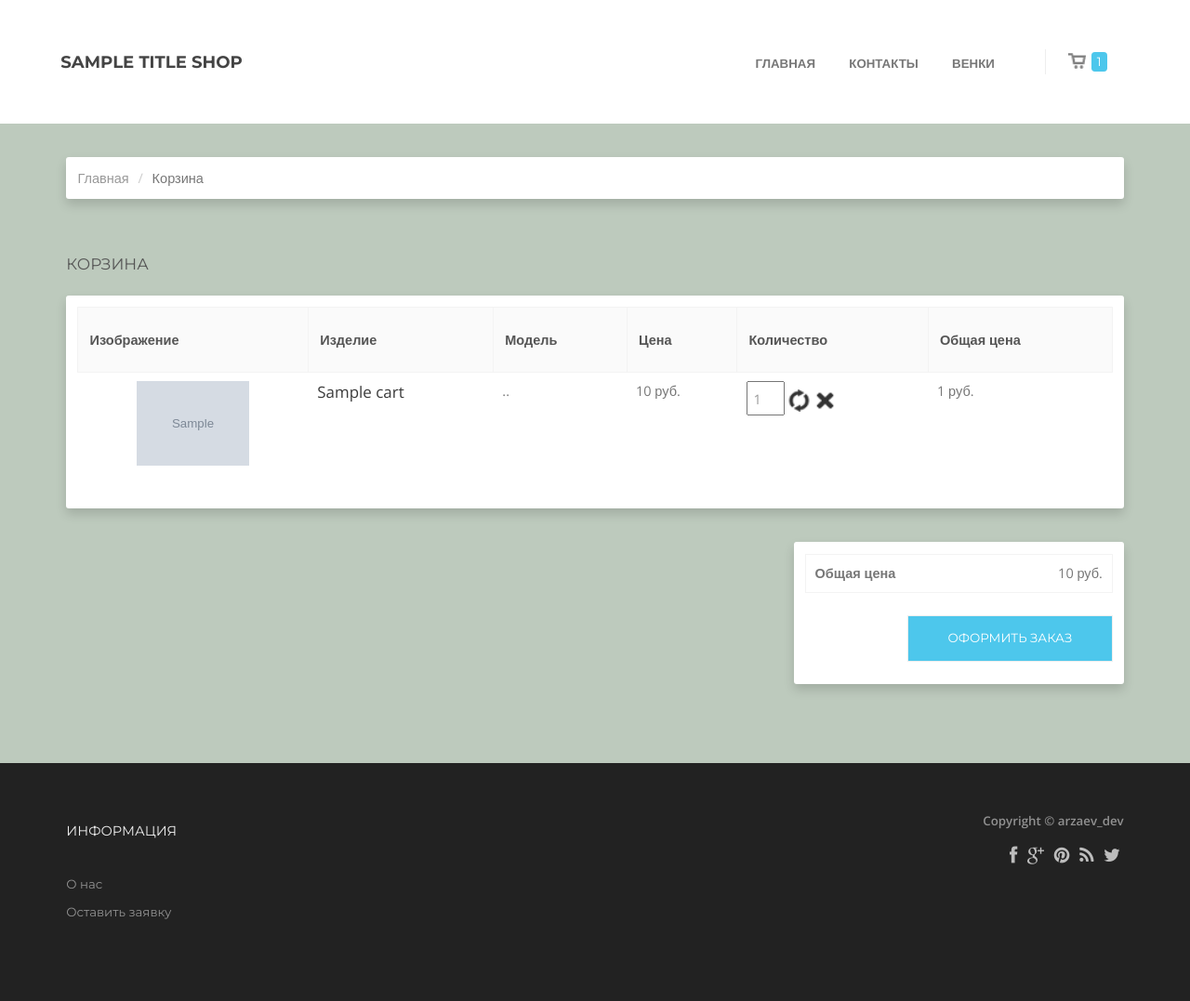
After one commit to arzaev/shop_business, a Django app: template ritualkrsk/shop/templates/cart.html in a window 1280 px wide. The commit adds this page. Shown: the whole page at 93% size. Run offline with Django 3.2, Linux system fonts and the light colour scheme; the template is opened without the code that fills it: most values are stand-ins (such as "Sample title", 1, 10 or a date in 2020); grey boxes marked "Sample" are stand-in pictures; some libraries are stand-ins or nearby versions.

Commit message:
cart done

```diff
--- a/ritualkrsk/shop/templates/base.html
+++ b/ritualkrsk/shop/templates/base.html
@@ -71,7 +71,7 @@
 								</tr>
 							</tbody>
 						  </table>
-						  <div class="checkout"><a href="cart.html" class="ajax_right">Посмотреть корзину</a> | <a href="checkout.html" class="ajax_right">Оформить заказ</a></div>
+						  <div class="checkout"><a href="{% url 'cart' %}" class="ajax_right">Посмотреть корзину</a> | <a href="{% url 'checkout' %}" class="ajax_right">Оформить заказ</a></div>
 						</div>
 					</div>
 			      </li>
--- /dev/null
+++ b/ritualkrsk/shop/templates/cart.html
@@ -0,0 +1,82 @@
+{% extends 'base.html' %}
+{% load static %}
+{% block content %}
+
+<div class="container">
+		<div class="row">
+		    <div class="col-md-12">
+			    <div class="breadcrumbs">
+				    <ul class="breadcrumb shadow p-3 mb-5 bg-white rounded">
+                        <li><a href="{% url 'home' %}">Главная</a> <span class="divider"></span></li>
+                        <li class="active">Корзина</li>
+                    </ul>
+				</div>
+			</div>
+		</div>
+
+		<div class="row">
+		    <div class="col-md-12">
+				<h2>Корзина</h2>
+			</div>
+		</div>
+
+		<div class="row ">
+		    <div class="col-md-12 ">
+			<div class="cart-info shadow p-3 mb-5 bg-white rounded">
+				<table class="table ">
+					<thead>
+					    <tr>
+							<th class="image">Изображение</th>
+							<th>Изделие</th>
+							<th>Модель</th>
+							<th>Цена</th>
+							<th>Количество</th>
+							<th class="total">Общая цена</th>
+						</tr>
+					</thead>
+					<tbody>
+						{% for pr in cart %}
+						<tr>
+						    <td class="image"><img alt="IMAGE" src="{{ pr.image }}"></td>
+							<td class="name"><a href="product.html">{{ pr.name }}</a></td>
+							<td>..</td>
+							<td>{{ pr.price }} руб.</td>
+							<td class="quantity">
+								<input type="text" size="1" value="{{ pr.count }}" id="newCount{{pr.id}}" name="quantity">
+								<input type="image" title="Update" alt="Update" onclick="updateProductInCart('{{ pr.id}}', '{{ pr.count}}');" src="{% static 'img/update.png' %}">
+								<input type="image" title="Remove" alt="Remove" onclick="removeCart('{{ pr.id }}');" src="{% static 'img/remove.png' %}">
+							</td>
+							<td class="total">{{ pr.total_price }} руб.</td>
+						</tr>
+					{% endfor %}
+					</tbody>
+				</table>
+            </div>
+		    </div>
+		</div>
+
+		<div class="row ">
+
+		    <div class="col-sm-4 col-sm-offset-8 ">
+				<div class="cart-totals shadow p-3 mb-5 bg-white rounded">
+					<table class="table">
+
+					    <tr>
+							<th><span>Общая цена</span></th>
+							<td>{{ general_price }} руб.</td>
+						</tr>
+				</table>
+				<p>
+				<a class="btn btn-primary " href="{% url 'checkout' %}">
+					Оформить заказ
+				</a>
+				</p>
+				</div>
+
+			</div>
+		</div>
+	</div>
+{% endblock content %}
+{% block js %}
+{{block.super}}
+{% endblock js %}
--- a/ritualkrsk/shop/urls.py
+++ b/ritualkrsk/shop/urls.py
@@ -5,7 +5,10 @@ from . import views
 urlpatterns = [
     path(r'', views.ProductListView.as_view(), name='home'),
     path('filter/', views.FilterProductListView.as_view(), name='filter'),
+    path('cart/', views.CartListView.as_view(), name='cart'),
+    path('checkout/', views.CheckoutListView.as_view(), name='checkout'),
     path('<int:pk>/', views.ProductDetailView.as_view()),
     path('add_product/', views.add_product_to_cart, name="add_product_to_cart"),
     path('remove_product/', views.remove_product_from_cart, name="remove_product_from_cart"),
+    path('update_product/', views.update_product_in_cart, name="update_product_in_cart"),
 ]
--- a/ritualkrsk/static/js/cart.js
+++ b/ritualkrsk/static/js/cart.js
@@ -35,3 +35,23 @@ function removeCart(id_product) {
 	  }
   })
 }
+
+function updateProductInCart(id_product, count_product) {
+    var nc = "newCount" + id_product;
+    var new_count = document.getElementById(nc).value;
+    var jsonText = JSON.stringify({'id_product': id_product, 'count_product': count_product, 'new_count': new_count});
+    var csrf_token = document.getElementById('csrf').value;
+    console.log(jsonText);
+    console.log(csrf_token);
+	$.ajax({
+	  type: 'POST',
+	  traditional: true,
+	  headers: {'X-CSRFToken': csrf_token},
+	  dataType: 'html',
+	  data: jsonText,
+	  url: '/update_product/',
+	  success: function(data){
+		location.reload();
+	  }
+  })
+}
```
Also changed, not shown: ritualkrsk/shop/cart.py (+13 -2 lines), ritualkrsk/shop/templates/checkout.html (added, +108 -0 lines), ritualkrsk/shop/views.py (+45 -0 lines).
